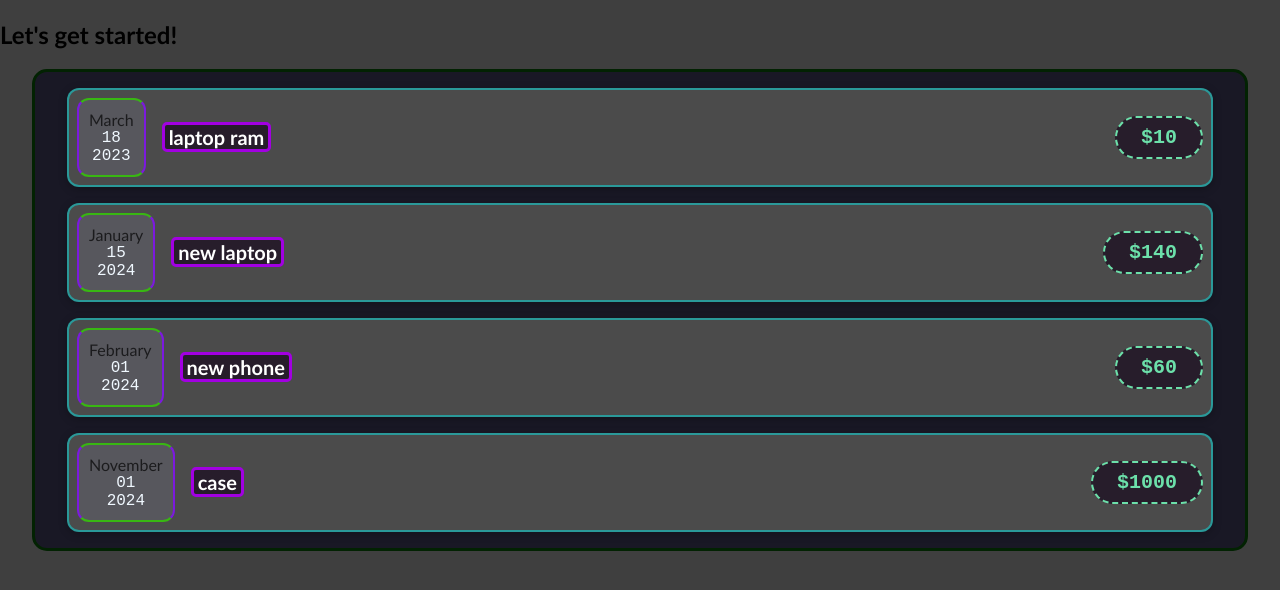
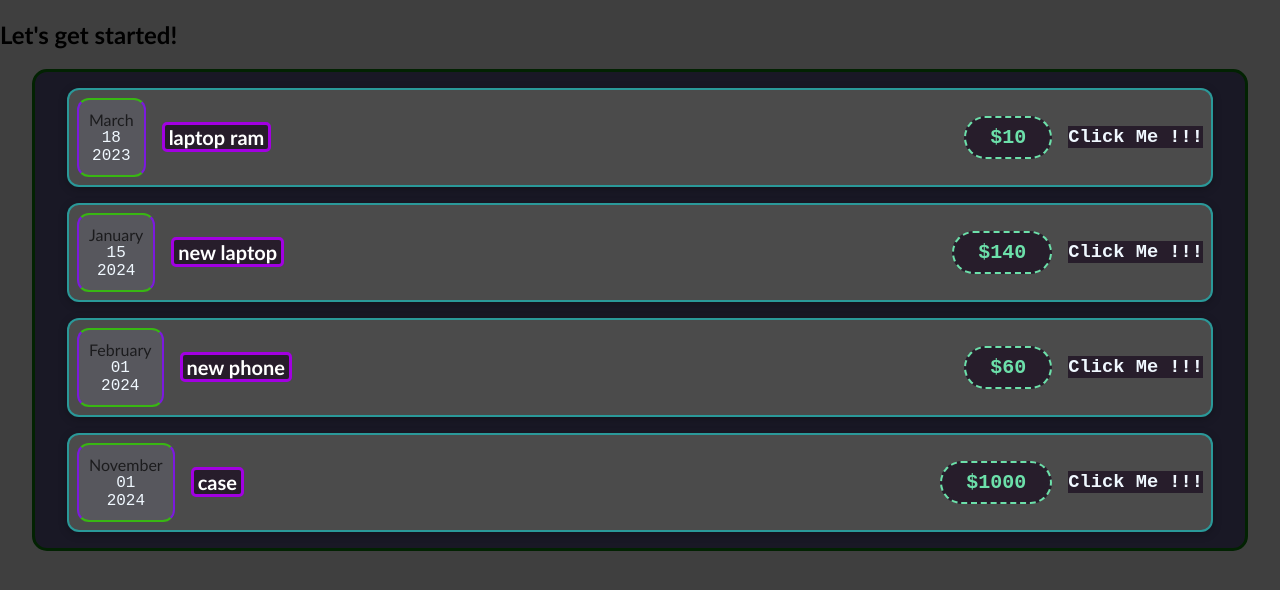
Before and after one commit to Hawkazizi/React-ForLearning, a React (Create React App) app: page / in a window 1280 px wide. Shown: the top 590 px of the page. Built offline with nearby package versions, Linux system fonts and the light colour scheme.

Commit message:
working with useState(State) hook

```diff
--- a/src/App.js
+++ b/src/App.js
@@ -17,6 +17,7 @@ function App() {
     { id: "4q1", title: "new phone", amount: "60", date: new Date(2024, 1, 1) },
     { id: "9f3", title: "case", amount: "1000", date: new Date(2024, 10, 1) },
   ];
+
   return (
     <div>
       <h2>Let's get started! </h2>
--- a/src/components/ExpenseItem.css
+++ b/src/components/ExpenseItem.css
@@ -61,3 +61,7 @@
     padding: 0.5rem 1.5rem;
   }
 }
+.click {
+  background-color: #271d2b;
+  cursor: pointer;
+}
--- a/src/components/ExpenseItem.js
+++ b/src/components/ExpenseItem.js
@@ -1,14 +1,24 @@
 import ExpenseDate from "./ExpenseDate";
 import Card from "./Card";
 import "./ExpenseItem.css";
+import { useState } from "react";
 
 function ExpenseItem(props) {
+  const [title, setTitle] = useState(props.title);
+  const clickHandler = () => {
+    setTitle('"Updated!!!"');
+    console.log(title);
+  };
+
   return (
     <Card className="expense-item">
       <ExpenseDate date={props.date} />
       <div className="expense-item__description">
-        <h2>{props.title}</h2>
+        <h2>{title}</h2>
         <div className="expense-item__price">${props.amount}</div>
+        <h3 onClick={clickHandler} className="click">
+          Click Me !!!
+        </h3>
       </div>
     </Card>
   );
```
Also changed, not shown: 1 other file (tests, documents, lock files or other folders).
